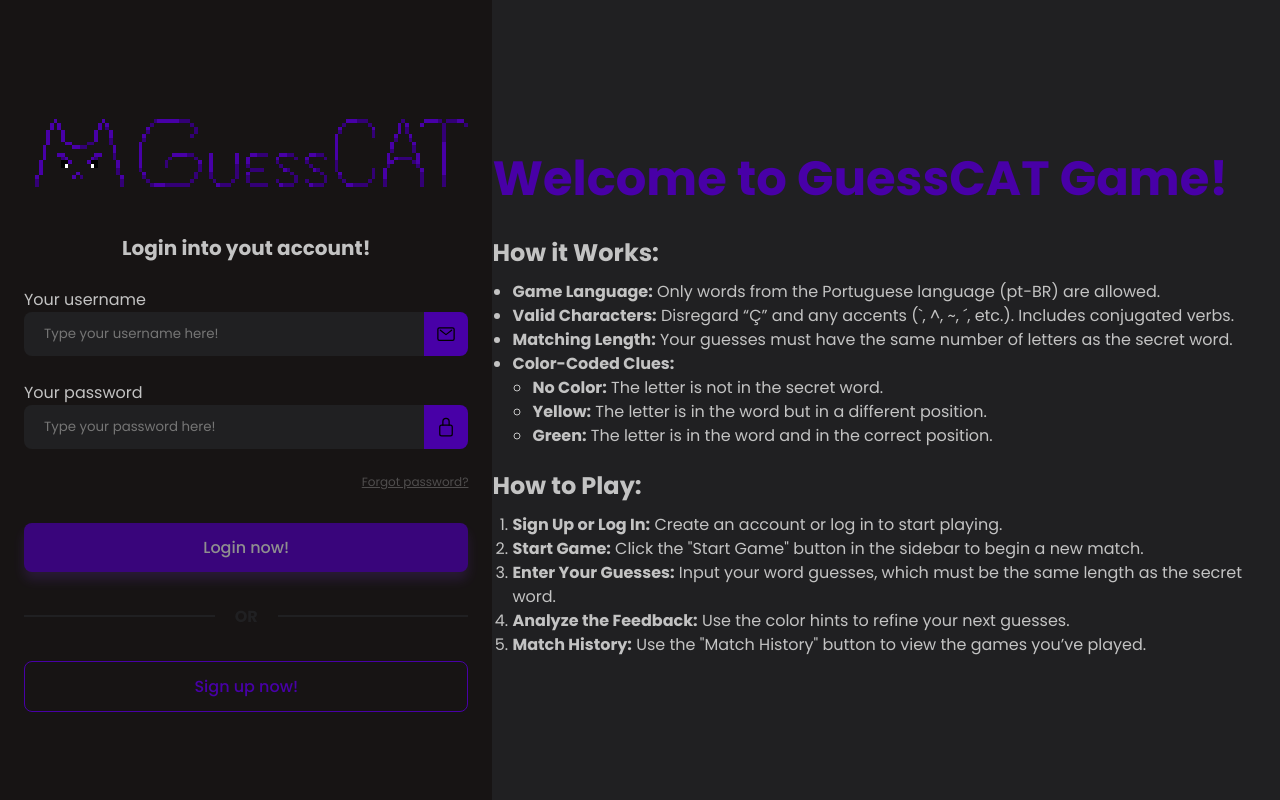
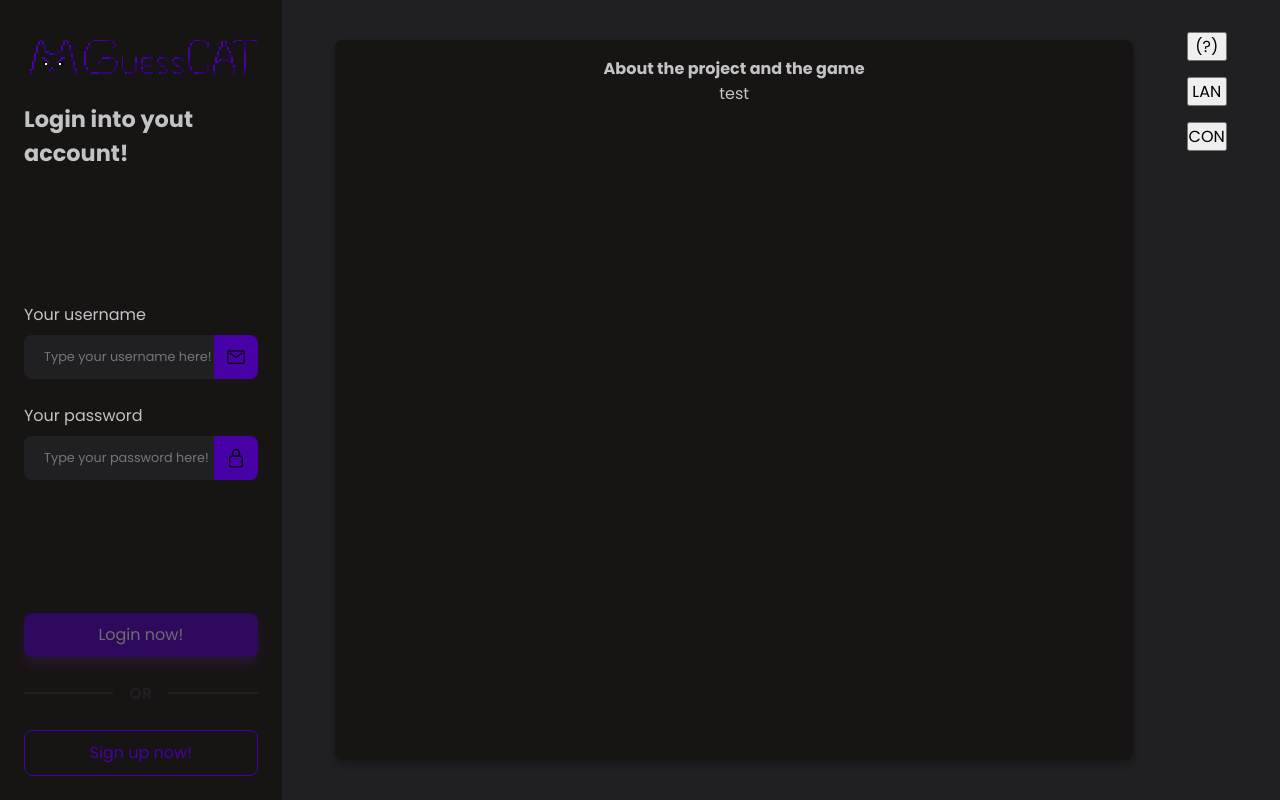
Before and after one commit to eriksgda/WEB-guesscat, an Angular app: page /login in a window 1280 px wide. Built offline with nearby package versions, Linux system fonts and the light colour scheme.

Commit message:
refactor: restructure auth page components for improved layout and maintainability

```diff
--- a/angular.json
+++ b/angular.json
@@ -33,7 +33,7 @@
               }
             ],
             "styles": [
-              "src/styles.scss"
+              "src/main.scss"
             ],
             "scripts": []
           },
@@ -92,7 +92,7 @@
               }
             ],
             "styles": [
-              "src/styles.scss"
+              "src/main.scss"
             ],
             "scripts": []
           }
--- a/src/app/components/auth-layout/auth-layout.component.html
+++ b/src/app/components/auth-layout/auth-layout.component.html
@@ -1,6 +1,6 @@
 <main>
     <section class="auth-section">
-        <img src="assets/catlogo.svg"/>
+        <img src="assets/catlogo.svg" alt=""/>
         <h2>{{ mainTitle }}</h2>
 
         <ng-content>
@@ -22,31 +22,16 @@
     </section>
 
     <section class="main-section">
-        <div class="content-wrapper">
-            <h1>Welcome to GuessCAT Game!</h1>
-
-            <h2><strong>How it Works:</strong></h2>
-            <ul>
-                <li><strong>Game Language:</strong> Only words from the Portuguese language (pt-BR) are allowed.</li>
-                <li><strong>Valid Characters:</strong> Disregard “Ç” and any accents (`, ^, ~, ´, etc.). Includes conjugated verbs.</li>
-                <li><strong>Matching Length:</strong> Your guesses must have the same number of letters as the secret word.</li>
-                <li><strong>Color-Coded Clues:</strong>
-                <ul>
-                    <li><strong>No Color:</strong> The letter is not in the secret word.</li>
-                    <li><strong>Yellow:</strong> The letter is in the word but in a different position.</li>
-                    <li><strong>Green:</strong> The letter is in the word and in the correct position.</li>
-                </ul>
-                </li>
-            </ul>
-
-            <h2><strong>How to Play:</strong></h2>
-            <ol>
-                <li><strong>Sign Up or Log In:</strong> Create an account or log in to start playing.</li>
-                <li><strong>Start Game:</strong> Click the "Start Game" button in the sidebar to begin a new match.</li>
-                <li><strong>Enter Your Guesses:</strong> Input your word guesses, which must be the same length as the secret word.</li>
-                <li><strong>Analyze the Feedback:</strong> Use the color hints to refine your next guesses.</li>
-                <li><strong>Match History:</strong> Use the "Match History" button to view the games you’ve played.</li>
-            </ol>
-        </div>
+      <div class="content-wrapper">
+        <h3>About the project and the game </h3>
+        <p>
+          test
+        </p>
+      </div>
+      <div class="buttons-wrapper">
+        <button>(?)</button>
+        <button>LAN</button>
+        <button>CON</button>
+      </div>
     </section>
 </main>
--- a/src/app/components/auth-layout/auth-layout.component.scss
+++ b/src/app/components/auth-layout/auth-layout.component.scss
@@ -3,64 +3,56 @@
 main {
     display: flex;
     flex-direction: row;
-    align-items: center;
-    justify-content: center;
 
-    height: 100%;
+    height: 100vh;
 
     color: $text-color;
 
-    section {
+    .auth-section {
+        height: 100%;
+
         display: flex;
         flex-direction: column;
         align-items: center;
-        justify-content: center;
+        justify-content: space-between;
 
-        height: 100%;
-    }
-
-    .auth-section {
-        flex-grow: 0.1;
-        padding: 0 24px;
+        width: 22vw;
+        padding: 1.5rem;
 
         background-color: $bg-color;
 
         img {
-            margin-bottom: 24px;
-            height: 120px;
             width: 100%;
         }
 
         h2 {
-            font-size: 20px;
+            font-size: 1.4rem;
             font-weight: bold;
 
-            margin-bottom: 24px;
+            padding-top: 1rem;
         }
 
         .btn-wrapper {
             display: flex;
             flex-direction: column;
-            align-items: center;
-            justify-content: center;
 
             width: 100%;
-            gap: 32px;
+            gap: 1.5rem;
 
             .divider {
                 display: flex;
                 align-items: center;
-                justify-content: center;
+
                 width: 100%;
-                gap: 20px;
+                gap: 1rem;
 
-                font-size: 16px;
                 color: $bg-secondary-color;
-                font-weight: 700;
+
+                font-weight: bold;
                 text-transform: uppercase;
 
                 div {
-                    flex-grow: 1;
+                    width: 100%;
                     height: 2px;
                     background-color: $bg-secondary-color;
                 }
@@ -68,32 +60,36 @@ main {
 
             button {
                 width: 100%;
-                padding: 12px 24px;
+                padding: 0.6rem;
 
                 background: transparent;
 
                 border: none;
                 border-radius: 8px;
 
-                font-size: 16px;
-                font-weight: 500;
-
                 cursor: pointer;
 
+                transition: all 0.2s ease-in-out;
+
                 &:disabled {
-                    opacity: 0.7;
+                    opacity: 0.5;
+                    cursor: not-allowed;
                 }
 
                 &.btn-primary {
                     background-color: $primary-color;
                     color: $text-color;
 
-                    box-shadow: 0px 8px 12px rgba(148, 64, 255, 0.2);
+                    box-shadow: 0 8px 12px rgba(148, 64, 255, 0.2);
                 }
 
                 &.btn-secondary {
                     border: 1px solid $primary-color;
                     color: $primary-color;
+                }
+
+                &:not(:disabled):hover {
+                  transform: scale(1.02);
                 }
             }
         }
@@ -101,35 +97,41 @@ main {
     }
 
     .main-section {
-        flex-grow: 1;
-        gap: 8px;
+        display: flex;
+        align-items: center;
+        justify-content: space-evenly;
+
+        width: 78vw;
 
         background-color: $bg-secondary-color;
         color: $text-color;
 
-        h1 {
-            color: $primary-color;
-            font-size: 48px;
-            margin-bottom: 10px;
+        .content-wrapper {
+          display: flex;
+          flex-direction: column;
+          align-items: center;
+          text-align: justify;
+
+          width: 80%;
+          height: 90%;
+          max-height: 90%;
+
+          padding: 1rem;
+
+          background-color: $bg-color;
+          border-radius: 8px;
+          box-shadow: 0 4px 8px rgba(0, 0, 0, 0.3);
         }
 
-        h2 {
-            font-size: 24px;
-            margin: 20px 0 10px;
-        }
+        .buttons-wrapper {
+          display: flex;
+          flex-direction: column;
 
-        p, li {
-            font-size: 16px;
-            line-height: 1.5;
-        }
+          gap: 1rem;
 
-        ul, ol {
-            margin-left: 20px;
-        }
+          height: 100%;
 
-        ul ul {
-            list-style-type: circle;
-            margin-left: 20px;
+          padding-top: 2rem;
         }
     }
 }
--- a/src/app/components/primary-input/primary-input.component.html
+++ b/src/app/components/primary-input/primary-input.component.html
@@ -11,4 +11,5 @@
             (input)="onInput($event)"
         >
         <ng-content></ng-content>
+    </div>
 </div>
--- a/src/app/components/primary-input/primary-input.component.scss
+++ b/src/app/components/primary-input/primary-input.component.scss
@@ -2,20 +2,23 @@
 
 .input-wrapper {
     color: $text-color;
-    font-size: 16px;
     text-align: start;
 
-    label {
-        margin-bottom: 10px;
+    label{
+      display: block;
+      margin-bottom: 8px;
     }
 
     .input-content {
         display: flex;
         width: 100%;
         border-radius: 8px;
-    }
 
-    input {
+        &:focus-within {
+          outline: 1px solid $primary-color
+        }
+
+      input {
         border: none;
         border-radius: 8px 0 0 8px;
 
@@ -24,7 +27,14 @@
         width: 100%;
         padding: 12px 0 12px 20px;
 
+        font-size: 0.8rem;
         color: $text-color;
+
+        &:focus{
+          outline: none;
+        }
+      }
+
+
     }
-
 }
--- a/src/app/pages/login/login.component.html
+++ b/src/app/pages/login/login.component.html
@@ -6,7 +6,7 @@ secondaryBtnText="Sign up now!"
 (submit)="submit()"
 (navigate)="navigate()"
 >
-     <form [formGroup]="loginForm">
+     <form [formGroup]="loginForm" class="login-form">
         <app-primary-input
             formControlName="username"
             inputName="username"
@@ -31,6 +31,5 @@ secondaryBtnText="Sign up now!"
                 <img src="/assets/password.svg" alt=""/>
             </div>
         </app-primary-input>
-        <span>Forgot password?</span>
     </form>
 </app-auth-layout>
--- a/src/app/pages/login/login.component.scss
+++ b/src/app/pages/login/login.component.scss
@@ -1,34 +1,26 @@
-@import "../../../styles/variables.scss";
+@use "../../../styles/variables.scss" as var;
 
-form {
-    width: 100%;
-
+.login-form{
   display: flex;
   flex-direction: column;
-    gap: 24px;
+  align-items: center;
+  justify-content: center;
 
-    margin-bottom: 32px;
+  height: 100%;
+  gap: 1.5rem;
+}
 
 .icon {
   padding: 12px;
-        background-color: $primary-color;
+  background-color: var.$primary-color;
   border-radius: 0 8px 8px 0;
 
   display: flex;
+  align-items: center;
+  justify-content: center;
 
   img {
     height: 20px;
     width: 20px;
   }
 }
-
-
-    span {
-        font-size: 12px;
-        color: #c3c3c354;
-        text-decoration: underline;
-        text-align: end;
-
-        cursor: pointer;
-    }
-}
--- a/src/app/pages/signup/signup.component.html
+++ b/src/app/pages/signup/signup.component.html
@@ -6,7 +6,7 @@ secondaryBtnText="Login now!"
 (submit)="submit()"
 (navigate)="navigate()"
 >
-     <form [formGroup]="signupForm">
+     <form [formGroup]="signupForm" class="signup-form">
         <app-primary-input
             formControlName="username"
             inputName="username"
@@ -16,7 +16,7 @@ secondaryBtnText="Login now!"
             placeholder="Type your username here!"
         >
             <div class="icon">
-                <img src="/assets/username.svg"/>
+                <img src="/assets/username.svg" alt=""/>
             </div>
         </app-primary-input>
         <app-primary-input
--- a/src/app/pages/signup/signup.component.scss
+++ b/src/app/pages/signup/signup.component.scss
@@ -1,34 +1,26 @@
-@import "../../../styles/variables.scss";
+@use "../../../styles/variables.scss" as var;
 
-form {
-    width: 100%;
-
+.signup-form{
   display: flex;
   flex-direction: column;
-    gap: 24px;
+  align-items: center;
+  justify-content: center;
 
-    margin-bottom: 32px;
+  height: 100%;
+  gap: 1.5rem;
+}
 
 .icon {
   padding: 12px;
-        background-color: $primary-color;
+  background-color: var.$primary-color;
   border-radius: 0 8px 8px 0;
 
   display: flex;
+  align-items: center;
+  justify-content: center;
 
   img {
     height: 20px;
     width: 20px;
   }
 }
-
-
-    span {
-        font-size: 12px;
-        color: $secondary-color;
-        text-decoration: underline;
-        text-align: end;
-
-        cursor: pointer;
-    }
-}
--- a/src/styles.scss
+++ b/src/main.scss
@@ -5,8 +5,5 @@
     padding: 0;
     box-sizing: border-box;
     font-family: "Poppins", sans-serif;
+    font-size: 16px;
 }
-
-html, body {
-    height: 100%;
-}
```
Also changed, not shown: src/app/components/user-asidebar/user-asidebar.component.scss (+9 -9 lines). Lines whose indentation alone changed are shown as unchanged.
